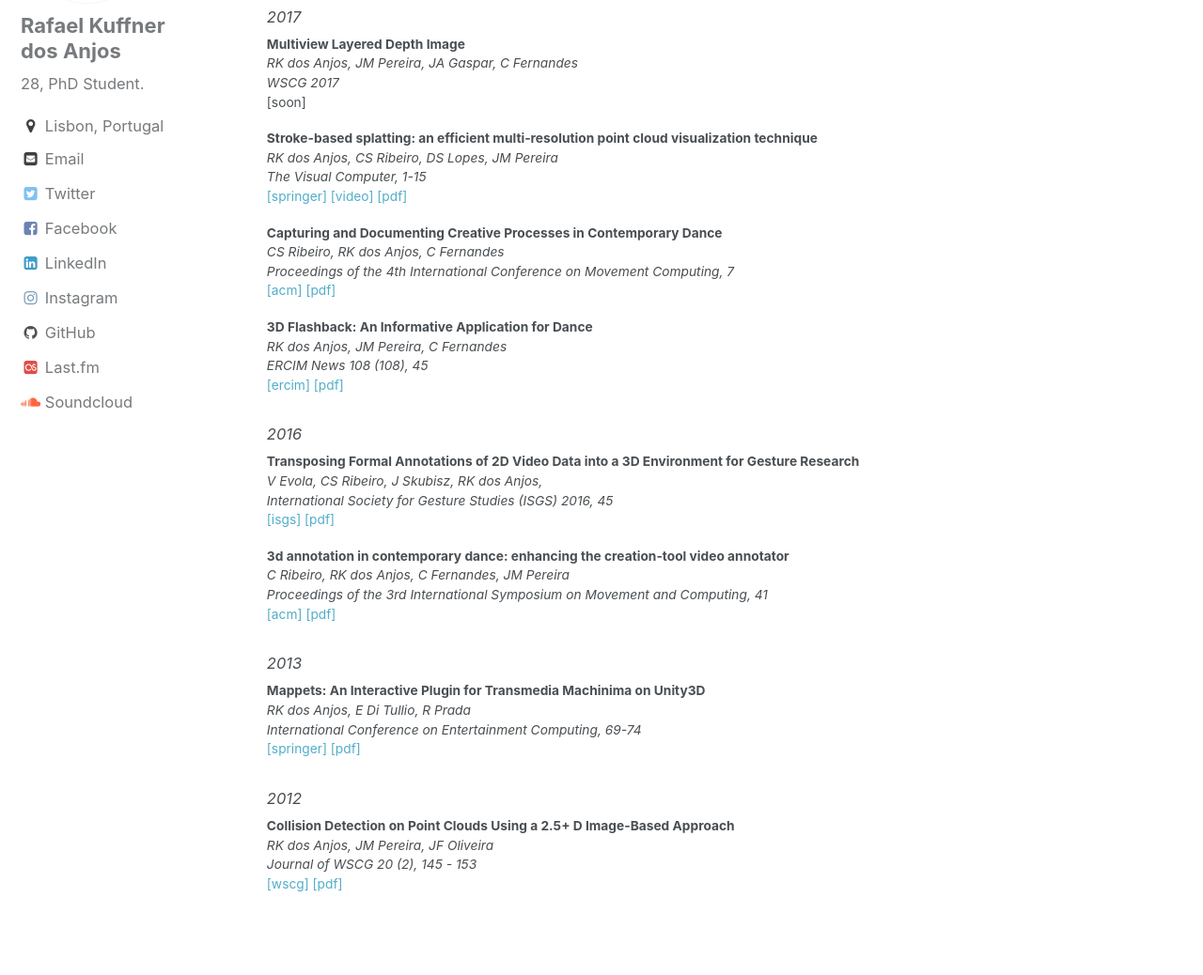
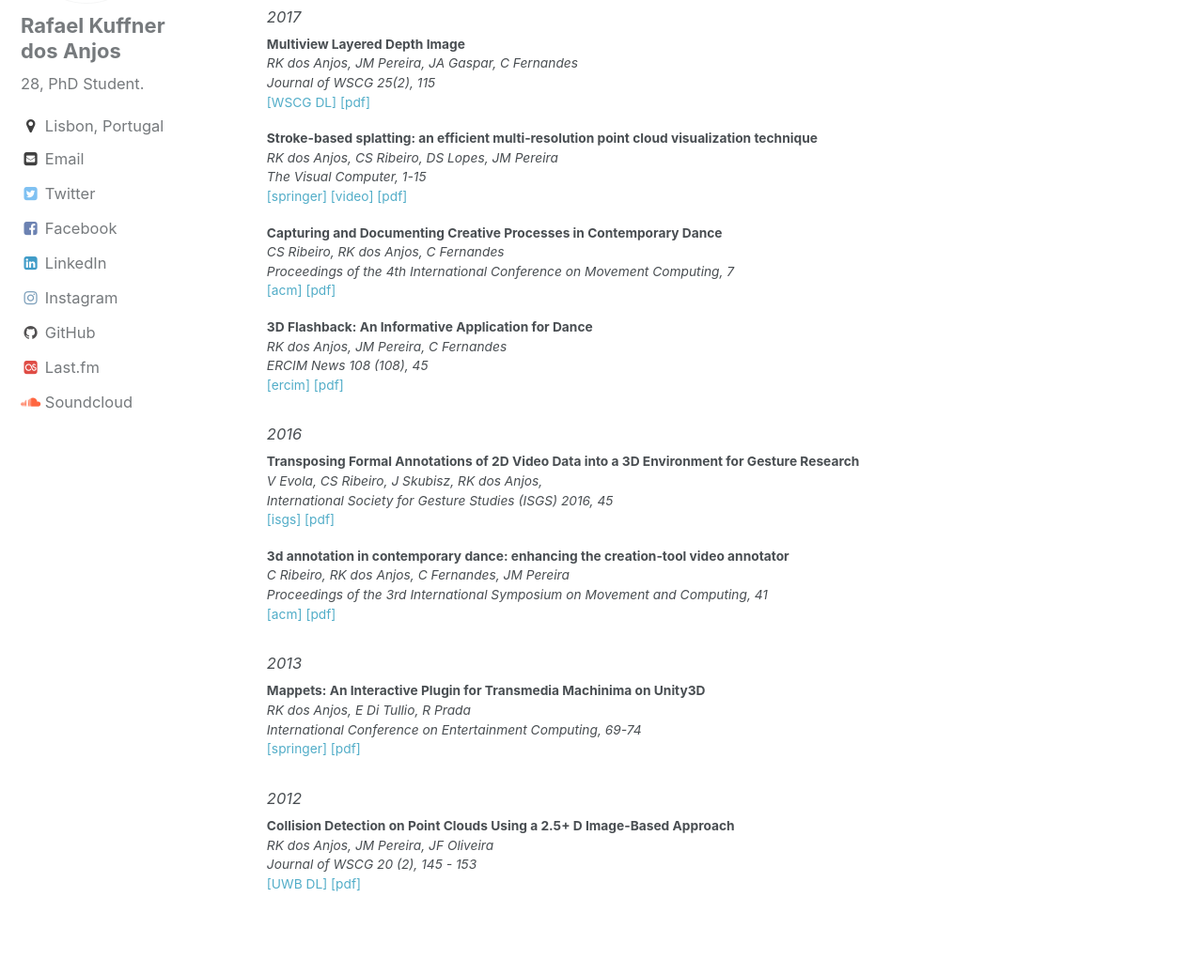
Before and after one commit to rafaelkuffner/rafaelkuffner.github.io, a Jekyll site: the page built from index.html, in a window 1280 px wide and 1400 px high, scrolled down 1856 px. Shown: the part 180-1218 px from the top of the window at 94% size. Built offline with Jekyll 4.4.1, drawn with Linux system fonts in a browser that asks for light colours; the list of posts is cut into pages by our own code.

Commit message:
Added WSCG paper
yays

```diff
--- a/index.html
+++ b/index.html
@@ -79,8 +79,9 @@ Computer Graphics - Universidade de Lisboa - Técnico Lisboa (Alameda)</a>
 
 <p><b>Multiview Layered Depth Image</b></br>
 <i>RK dos Anjos, JM Pereira, JA Gaspar, C Fernandes</i></br>
-<i>WSCG 2017</i></br>
-[soon]
+<i>Journal of WSCG 25(2), 115</i></br>
+<a href="http://wscg.zcu.cz/DL/wscg_DL.htm"  style="text-decoration:none;" target="_blank">[WSCG DL]</a>
+<a href="/assets/papers/WSCG17.pdf"  style="text-decoration:none;" target="_blank">[pdf]</a>
 </p>
 
 <p><b>Stroke-based splatting: an efficient multi-resolution point cloud visualization technique</b></br>
@@ -135,7 +136,7 @@ Computer Graphics - Universidade de Lisboa - Técnico Lisboa (Alameda)</a>
 <p><b>Collision Detection on Point Clouds Using a 2.5+ D Image-Based Approach</b></br>
 <i>RK dos Anjos, JM Pereira, JF Oliveira</i></br>
 <i>Journal of WSCG 20 (2), 145 - 153</i></br>
-<a href="https://otik.uk.zcu.cz/handle/11025/1069?lipi=urn%3Ali%3Apage%3Ad_flagship3_profile_view_base%3Bmpi9SofVSQaWSSveHpImug%3D%3D" style="text-decoration:none;" target="_blank">[wscg]</a>
+<a href="https://otik.uk.zcu.cz/handle/11025/1069?lipi=urn%3Ali%3Apage%3Ad_flagship3_profile_view_base%3Bmpi9SofVSQaWSSveHpImug%3D%3D" style="text-decoration:none;" target="_blank">[UWB DL]</a>
 <a href="/assets/papers/WSCG12.pdf"  style="text-decoration:none;" target="_blank">[pdf]</a>
 </p>
 
```
